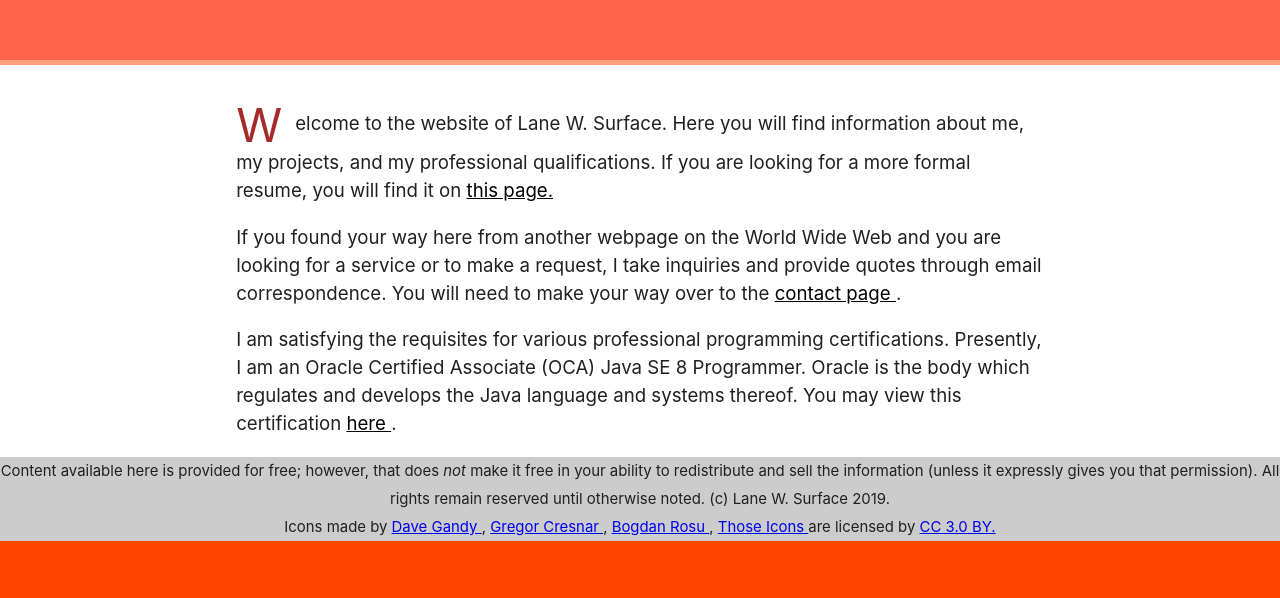
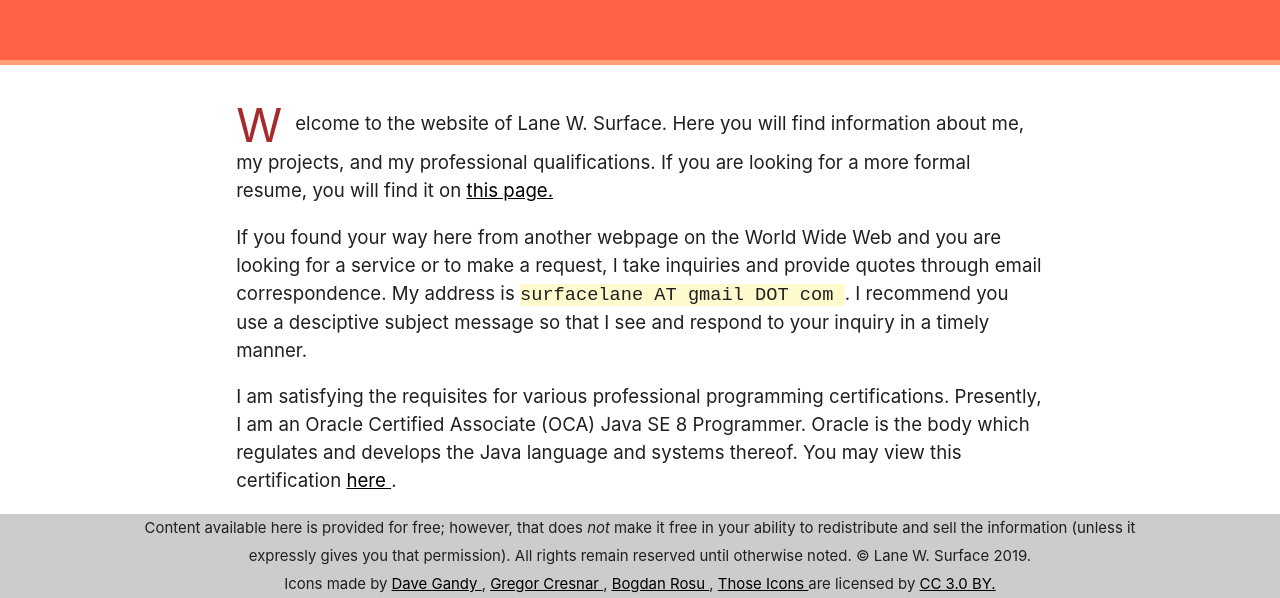
Before and after one commit to lanesurface/personal-website, a plain HTML site: page index.html in a window 1280 px wide. Shown: the part 740-1338 px from the top of the page. Before the commit the page ends 1281 px from the top, so only its background shows below. Drawn offline with Linux system fonts and the light colour scheme.

Commit message:
Move website source to be at the top-level directory.

```diff
--- a/public/index.html
+++ b/index.html
@@ -90,12 +90,12 @@
         <p>
           If you found your way here from another webpage on the World Wide Web
           and you are looking for a service or to make a request, I take inquiries
-          and provide quotes through email correspondence. You will need to
-          make your way over to the
-          <a href="contact.html">
-            contact page
-          </a>
-          .
+          and provide quotes through email correspondence. My address is
+          <code style="background: lemonchiffon; border-radius: 0.1em;">
+            surfacelane AT gmail DOT com
+          </code>
+          . I recommend you use a desciptive subject message so that I see and
+          respond to your inquiry in a timely manner.
         </p>
         <div id="qualifications">
           I am satisfying the requisites for various professional programming
@@ -111,12 +111,14 @@
     </div>
     <footer>
       <div>
-        Content available here is provided for free; however, that does
-        <i>not</i> make it free in your ability to redistribute and sell the
-        information (unless it expressly gives you that permission). All rights
-        remain reserved until otherwise noted. (c) Lane W. Surface 2019.
-      </div>
-      <div id="cc-attributions">
+        <p>
+          Content available here is provided for free; however, that does
+          <i>not</i> make it free in your ability to redistribute and sell the
+          information (unless it expressly gives you that permission). All
+          rights remain reserved until otherwise noted. &COPY; Lane W.
+          Surface 2019.
+        </p>
+        <p>
         Icons made by
         <a href="https://www.flaticon.com/authors/dave-gandy"
            title="Dave Gandy">
@@ -143,6 +145,7 @@
            target="_blank">
              CC 3.0 BY.
         </a>
+        </p>
       </div>
     </footer>
   </body>
--- a/public/style.css
+++ b/style.css
@@ -172,3 +172,11 @@ footer {
   text-align: center;
   font-size: 0.8em;
 }
+
+footer div {
+  width: 80%;
+  margin: 0 auto;
+
+}
+footer p { margin: 0; }
+footer a { color: black; }
```
